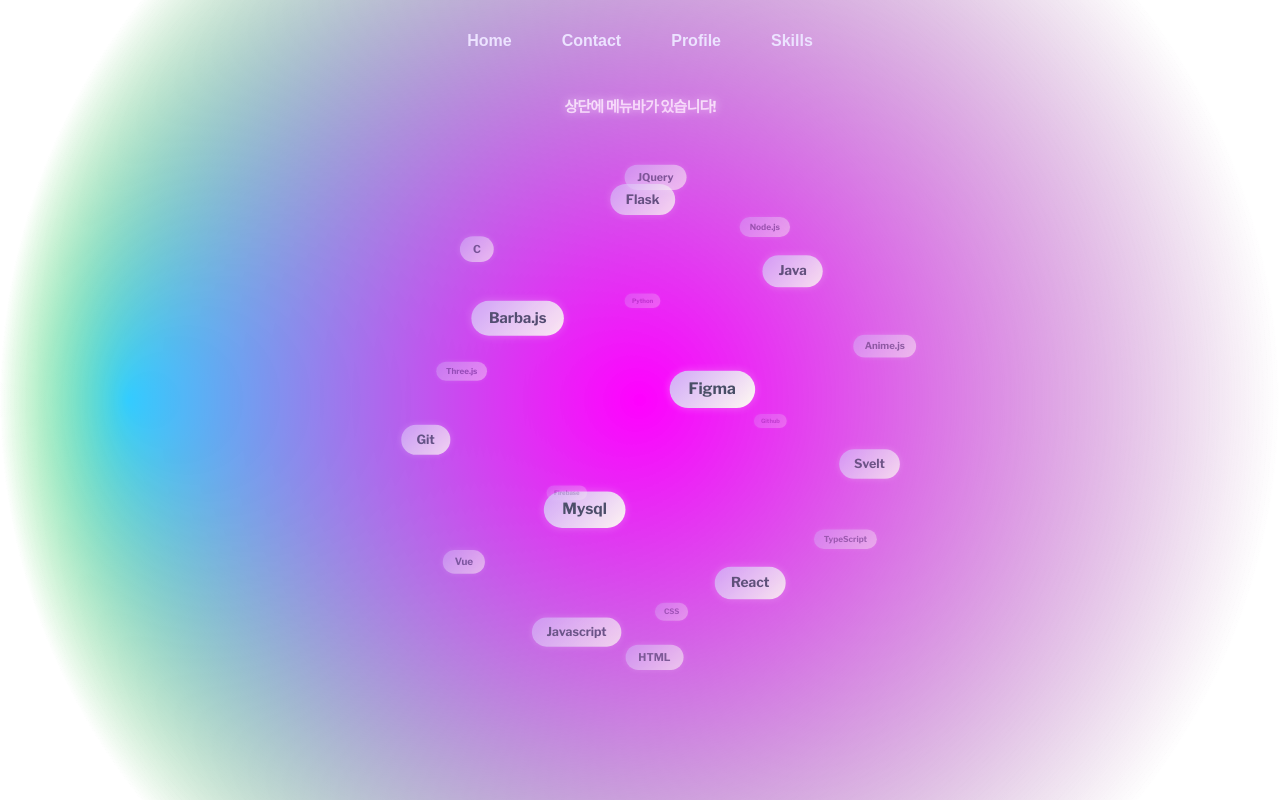
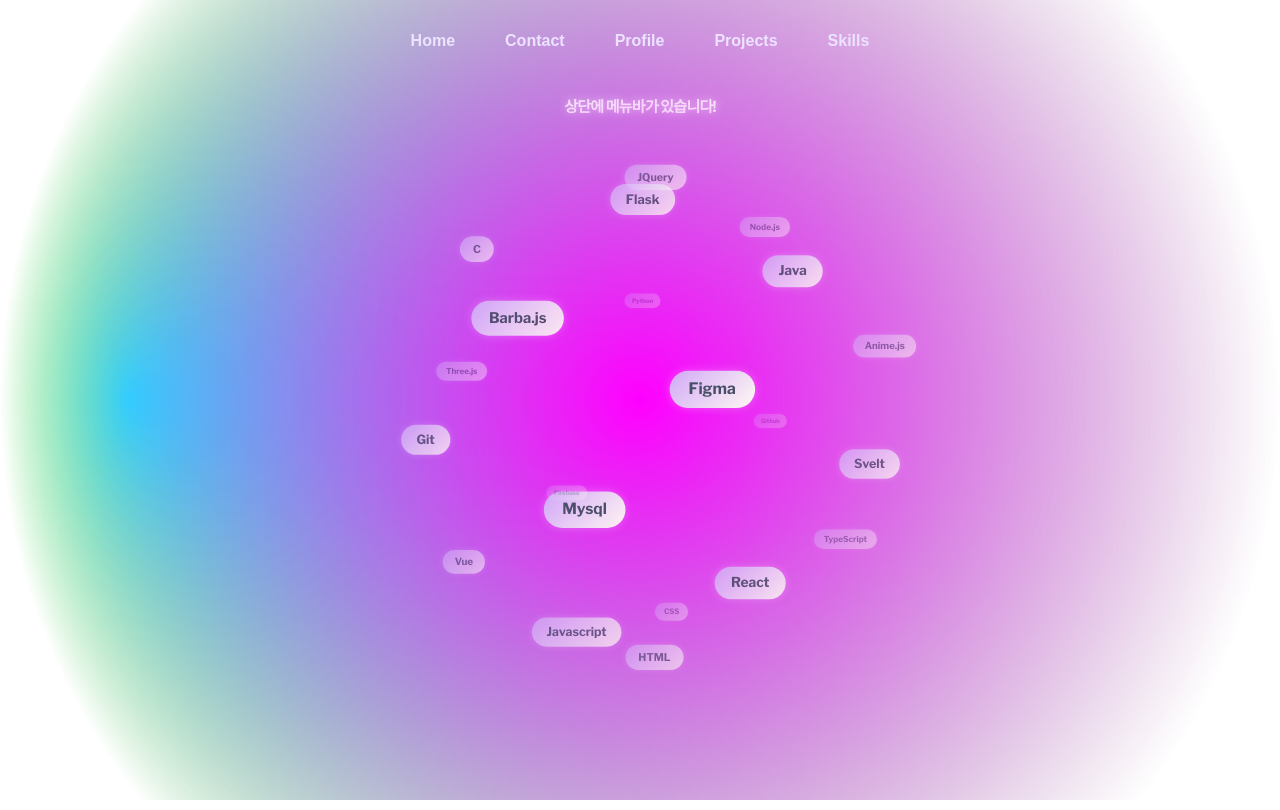
Before and after one commit to elroi773/portfolio_3rd, a plain HTML site: page skills.html in a window 1280 px wide. Drawn offline with nearby package versions, Linux system fonts and the light colour scheme.

Commit message:
project 추가

```diff
--- a/skills.html
+++ b/skills.html
@@ -15,6 +15,7 @@
         <a href="./index.html">Home</a>
         <a href="About.html">Contact</a>
         <a href="./profile.html">Profile</a>
+        <a href="./project.html">Projects</a>
         <a href="./skills.html">Skills</a>
         <span></span>
       </nav>
```
